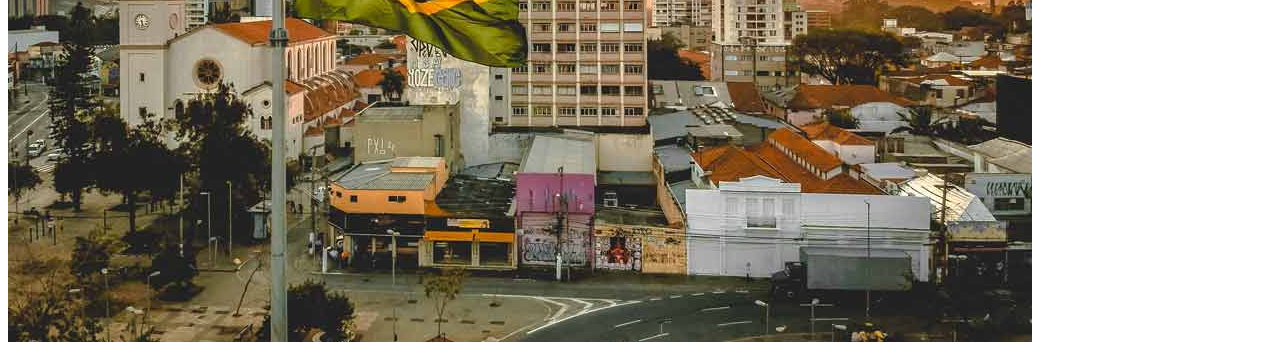
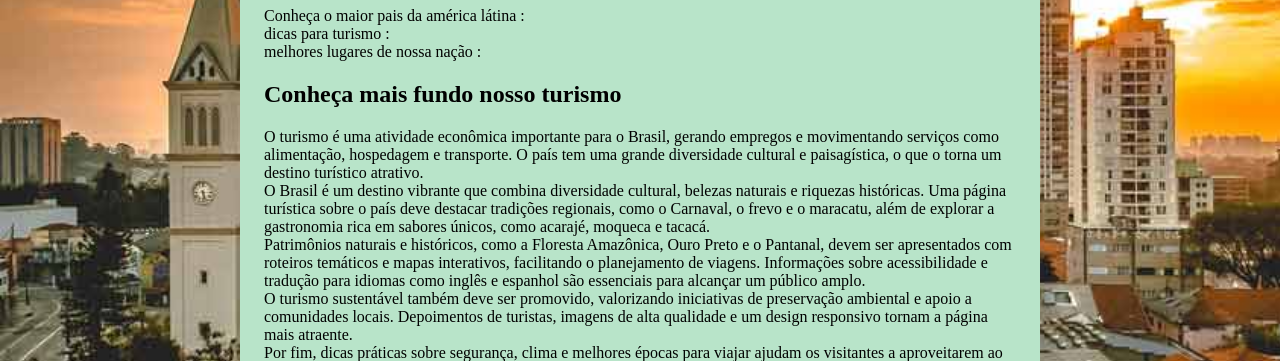
Before and after one commit to Luck-dev-web/turistica, a plain HTML site: page index.html in a window 1280 px wide. Shown: the part 332-693 px from the top of the page. Drawn offline with Linux system fonts and the light colour scheme; files that its build step writes are made by us from their sources.

Commit message:
imagem de fundo estilo page

```diff
--- a/assents/style.css
+++ /dev/null
@@ -1,3 +0,0 @@
-img {
-  border: 16px;
-}
--- a/index.html
+++ b/index.html
@@ -9,7 +9,7 @@
 </head>
 <body>
   <div id="page">
-    <img src="assents/turismo-no-brasil.jpg" alt="imagem do nosso Brasil amado">
+    <img src="assents/images.jpg" alt="imagem do nosso Brasil amado">
     <main>
       <section id="about"></section>
       <h1>BEM VINDO AO BRASIL</h1>
--- /dev/null
+++ b/style.css
@@ -0,0 +1,17 @@
+body {
+ background-image: url(assents/turismo-no-brasil.jpg);
+ background-size: cover;
+}
+
+#page {
+  box-sizing: border-box;
+  width: 800px;
+  padding: 24px;
+  background-color: #B8E4C9;
+  border-radius: 24px;
+  margin: 48px auto;
+}
+
+img {
+  border-radius: 16px;
+}
```
Also changed, not shown: assents/images.jpg (added).
